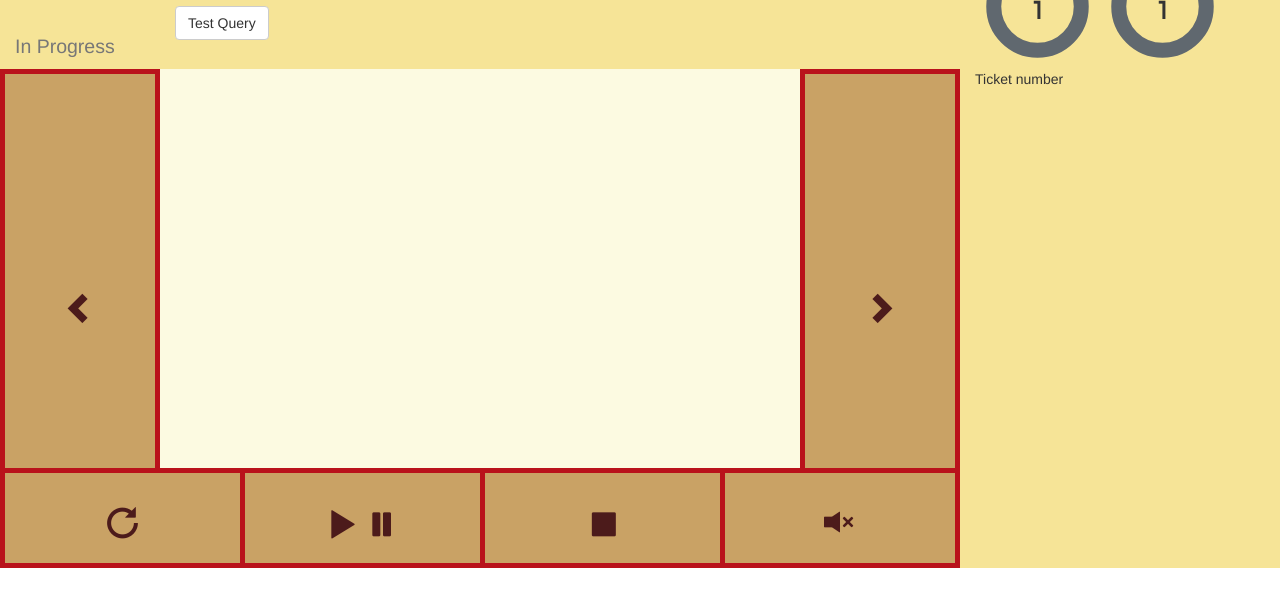
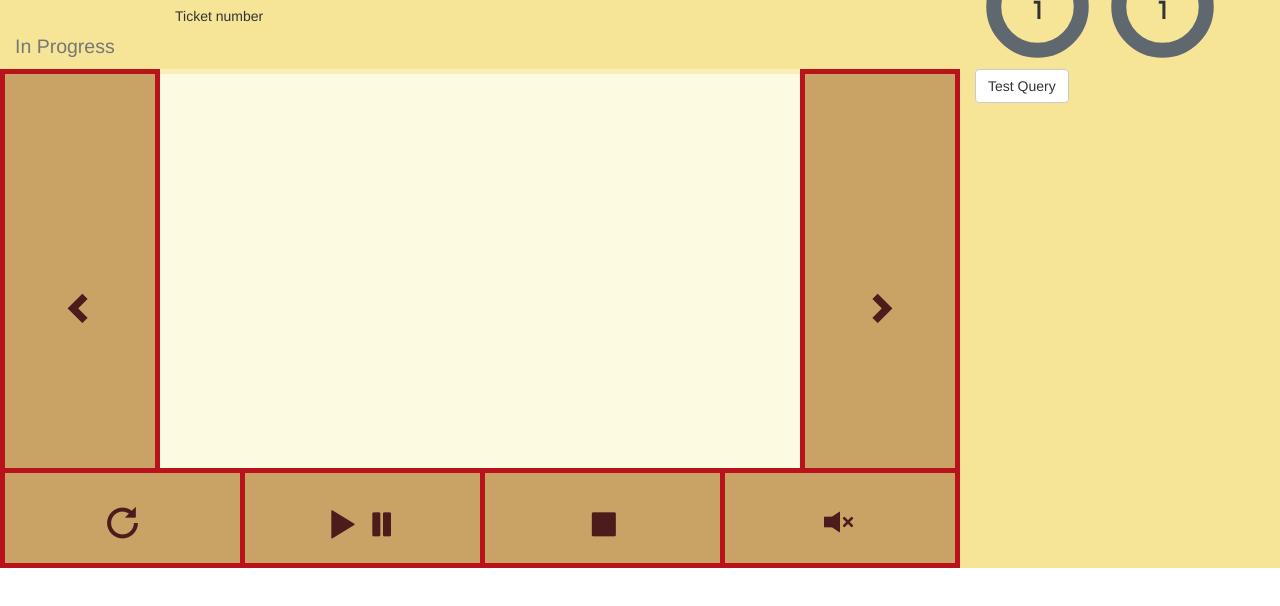
Before and after one commit to yameen/standup-companion, a plain HTML site: page client/index.html in a window 1280 px wide. Shown: the part 56-662 px from the top of the page. Drawn offline with Linux system fonts and the light colour scheme.

Commit message:
Swapping position of avatar list and ticket number/standup info

```diff
--- a/client/css/main.css
+++ b/client/css/main.css
@@ -31,18 +31,16 @@
     height: 20%;
 }
 
-.standupCompanion__info,
 .standupCompanion__header,
-
 .header__epic,
 .header__timeInfo,
 .header__inProgress,
-.header__avatars,
+.standupCompanion__avatars,
 .standupCompanion__body,
 .ticketNav,
 .standupCompanion__currentTicket,
 .standupControls,
-.standupCompanion__info {
+.header__standupInfo {
     height: 100%;
 }
 
@@ -61,6 +59,10 @@
     background-color: rgba(189,141,70,0.8);
     border: 5px solid #B9121B;
     z-index: 666;
+}
+
+.standupCompanion__currentTicket {
+    border-top: 5px solid rgba(246,228,151,0.5);
 }
 
 .ticketNav:active, .standupControls:active {
--- a/client/index.html
+++ b/client/index.html
@@ -24,9 +24,8 @@
                     <div class="col-xs-2 header__inProgress">
                         <h2><small>In Progress</small></h2>
                     </div>
-                    <div class="col-xs-10 header__avatars">
-                        <button class="btn btn-default" type="button" onclick="boop()">Test Query</button>
-                        <img src="" id="avatars">
+                    <div class="col-xs-10 header__standupInfo">
+                        Ticket number
                     </div>
                 </div>
             </div>
@@ -39,9 +38,7 @@
                         <span class="glyphicon glyphicon-chevron-left buttonIcon" aria-hidden="true"></span>
                     </div>
                     <div class="col-xs-8 standupCompanion__currentTicket">
-                        <h1><div id="summary"></div>
-                            <small><div id="reporter"></div></small>
-                        </h1>
+                        <h1><div id="summary"></div></h1>
                     </div>
                     <div class="col-xs-2 ticketNav ticketNav--right">
                         <span class="glyphicon glyphicon-chevron-right buttonIcon" aria-hidden="true"></span>
@@ -63,8 +60,10 @@
                     </div>
                 </div>
             </div>
-            <div class="col-xs-3 standupCompanion__info outerPanel">
-                Ticket number
+            <div class="col-xs-3 standupCompanion__avatars outerPanel">
+                <button class="btn btn-default" type="button" onclick="boop()">Test Query</button>
+                <br><br>
+                <img src="" id="avatars">&nbsp;<span id="reporter"></span>
             </div>
         </div>
     </div>
```
